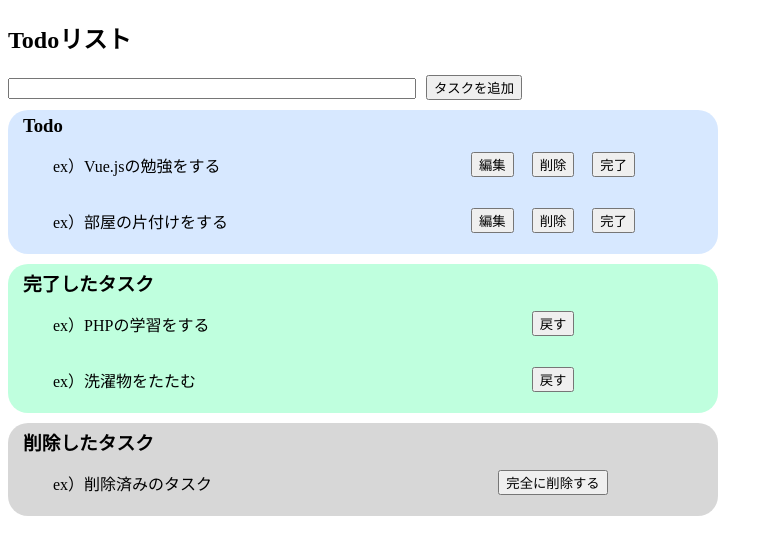
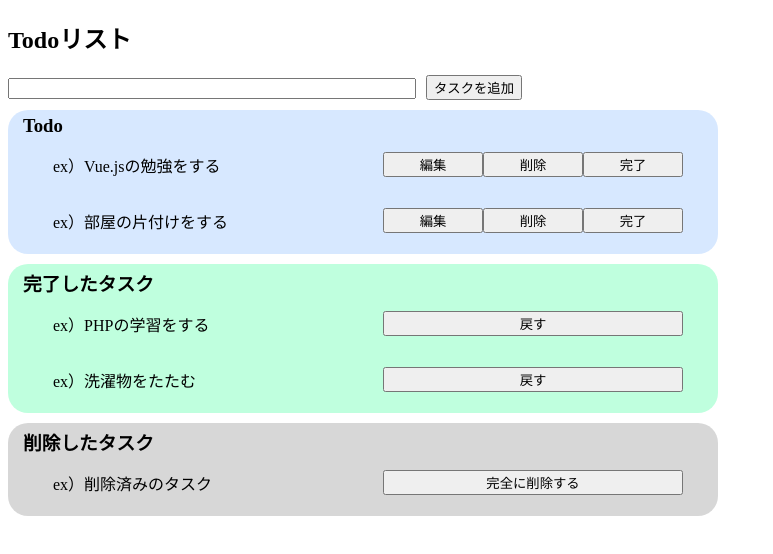
Before and after one commit to KazumaEnomoto/Todolist-Vue2, a Vue app: page / in a window 1280 px wide. Shown: the top 554 px of the page, without its empty margins (0-773 px from the left). Built offline with nearby package versions, Linux system fonts and the light colour scheme.

Commit message:
buttonのCSSを再調整

```diff
--- a/src/components/TodoTask.vue
+++ b/src/components/TodoTask.vue
@@ -158,6 +158,10 @@ p {
     display: flex;
 }
 
+.tasklist p {
+    flex-basis: 50%;
+}
+
 ul {
     list-style: none;
     margin: auto;
@@ -168,10 +172,14 @@ ul {
     color: red;
 }
 
+.buttons button {
+    width: 100%;
+}
+
 .buttons {
-    width: 200px;
+    width: 300px;
     display: flex;
-    justify-content: space-evenly;
+    justify-content: space-between;
     align-items: center;
 }
 
```
